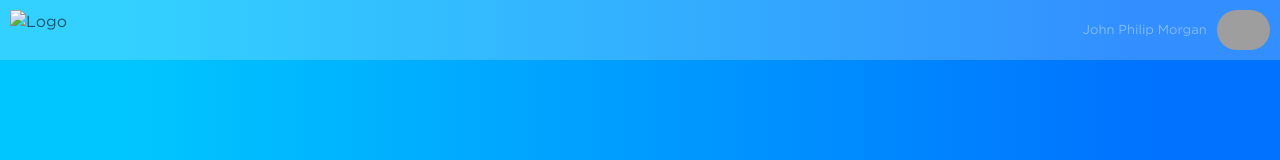
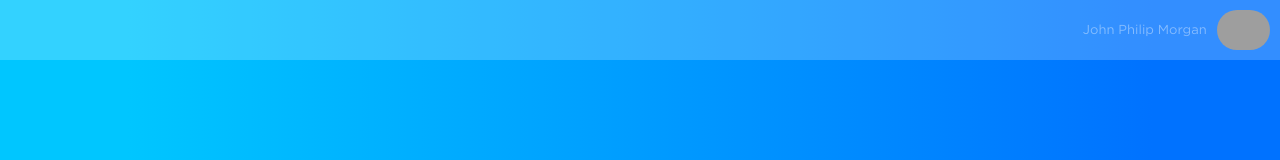
Before and after one commit to jpamorgan/Gradient-Styles, a plain HTML site: page index.html in a window 1280 px wide. Shown: the top 160 px of the page. Drawn offline with Linux system fonts and the light colour scheme; grey boxes are pictures that could not be loaded.

Commit message:
removed logo

```diff
--- a/index.html
+++ b/index.html
@@ -33,7 +33,6 @@
 <body>
     <header>
         <div id="top">
-            <a href="#" id="brand"><img src="img/logo.png" alt="Logo" title="Logo"></a>
             <a href="#" id="profile">
                 <span>John Philip Morgan</span>
                 <img src="https://lh3.googleusercontent.com/-zbaRcsicIz0/AAAAAAAAAAI/AAAAAAAADL4/PDvZcbyR6eY/photo.jpg" alt="jpamorgan profile">
```
